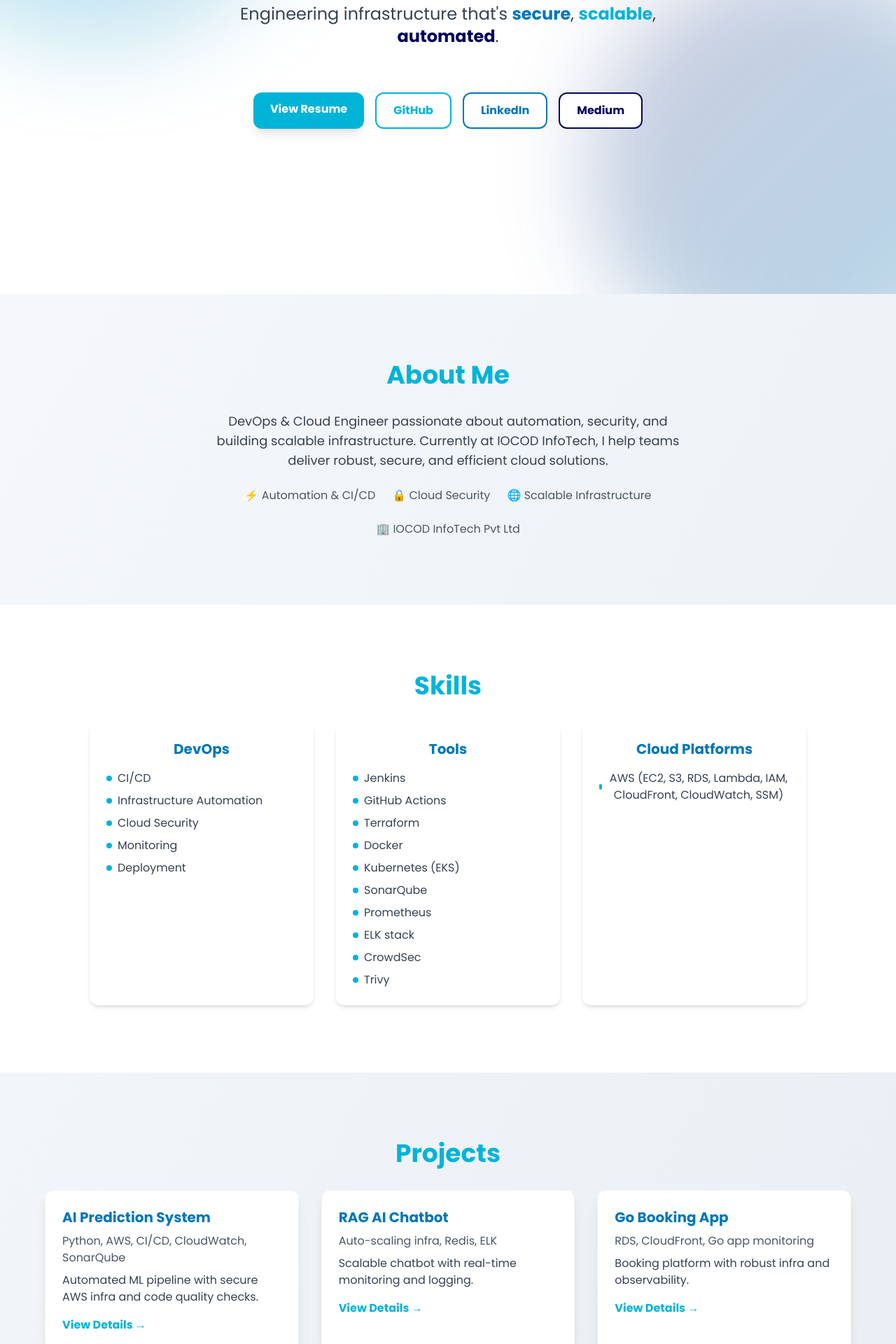
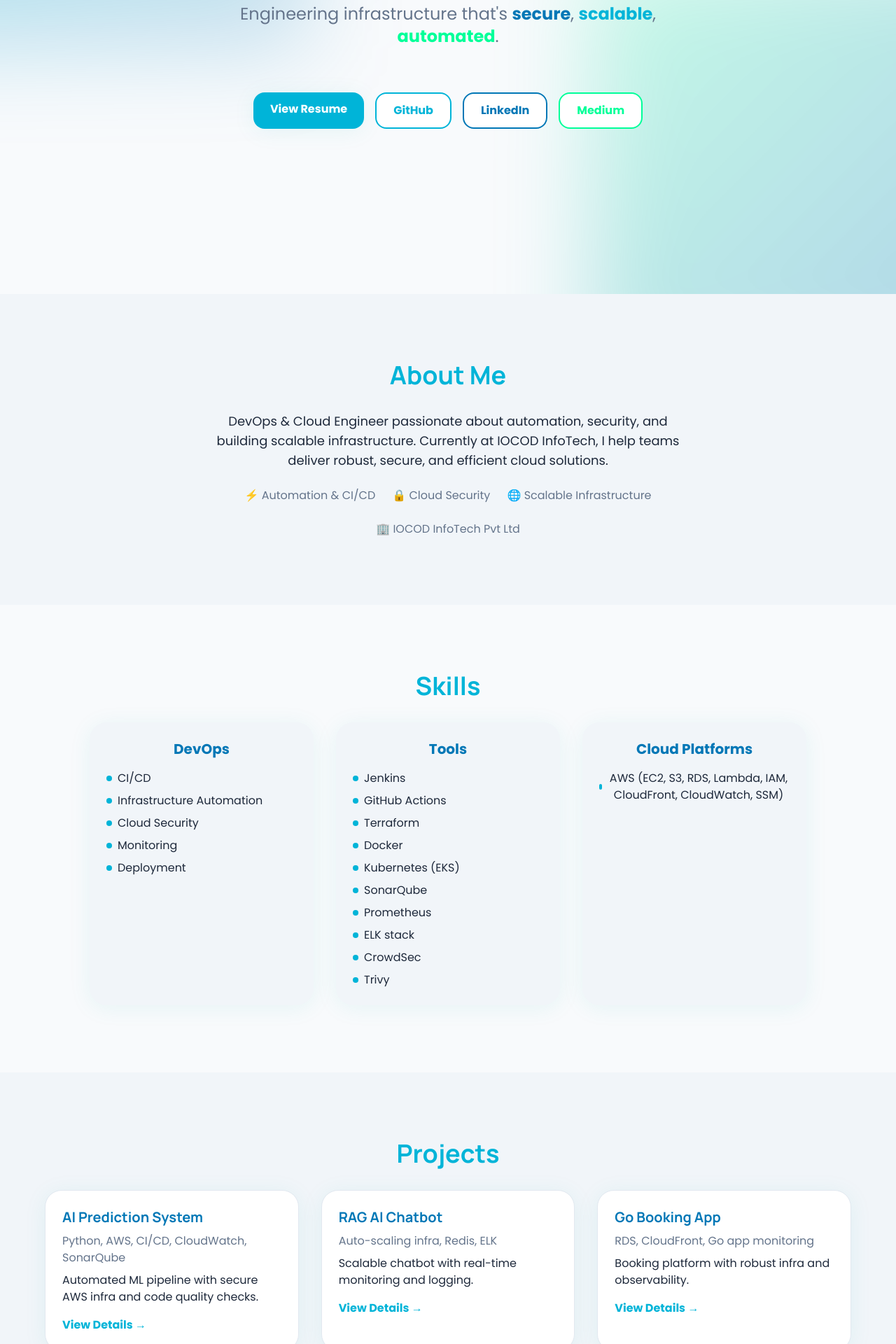
Before and after one commit to dhulkii/test, a Next.js app: page / in a window 1280 px wide. Shown: the part 380-2300 px from the top of the page at 70% size. Built offline with nearby package versions, Linux system fonts and the light colour scheme.

Commit message:
Polish: apply premium color palette, font, and spacing to hero, about, skills, and projects sections

```diff
--- a/src/components/about-section.tsx
+++ b/src/components/about-section.tsx
@@ -36,11 +36,11 @@
       viewport={{ once: true }}
       transition={{ duration: 0.8 }}
     >
-      <h2 className="text-4xl font-bold mb-8 text-accent-teal">About Me</h2>
-      <p className="text-lg text-gray-700 max-w-2xl mx-auto mb-6">
+      <h2 className="font-display text-4xl font-bold mb-8 text-accent-teal">About Me</h2>
+      <p className="text-lg text-text-main max-w-2xl mx-auto mb-6">
         DevOps & Cloud Engineer passionate about automation, security, and building scalable infrastructure. Currently at IOCOD InfoTech, I help teams deliver robust, secure, and efficient cloud solutions.
       </p>
-      <ul className="flex flex-wrap justify-center gap-6 text-base text-gray-600 max-w-3xl mx-auto">
+      <ul className="flex flex-wrap justify-center gap-6 text-base text-text-secondary max-w-3xl mx-auto">
         <li>⚡ Automation & CI/CD</li>
         <li>🔒 Cloud Security</li>
         <li>🌐 Scalable Infrastructure</li>
--- a/src/components/hero-section.tsx
+++ b/src/components/hero-section.tsx
@@ -3,7 +3,7 @@
 
 export function HeroSection() {
   return (
-    <section id="hero" className="relative min-h-screen flex flex-col items-center justify-center bg-white overflow-hidden">
+    <section id="hero" className="relative min-h-screen flex flex-col items-center justify-center bg-background-base overflow-hidden">
       {/* Animated Gradient Background */}
       <motion.div
         className="absolute inset-0 z-0 pointer-events-none"
@@ -12,12 +12,12 @@
         transition={{ duration: 1 }}
       >
         <motion.div
-          className="absolute -top-40 -left-40 w-[600px] h-[600px] bg-gradient-to-br from-accent-teal/30 to-accent-sky/20 rounded-full blur-3xl"
+          className="absolute -top-40 -left-40 w-[600px] h-[600px] bg-gradient-to-br from-accent-teal/30 to-accent-sky/20 rounded-2xl blur-3xl"
           animate={{ y: [0, 40, 0] }}
           transition={{ duration: 8, repeat: Infinity, ease: 'easeInOut' }}
         />
         <motion.div
-          className="absolute -bottom-40 -right-40 w-[600px] h-[600px] bg-gradient-to-br from-accent-navy/20 to-accent-sky/30 rounded-full blur-3xl"
+          className="absolute -bottom-40 -right-40 w-[600px] h-[600px] bg-gradient-to-br from-accent-electric/20 to-accent-sky/30 rounded-2xl blur-3xl"
           animate={{ y: [0, -40, 0] }}
           transition={{ duration: 10, repeat: Infinity, ease: 'easeInOut', delay: 2 }}
         />
@@ -28,7 +28,7 @@
           initial={{ opacity: 0, y: 40 }}
           animate={{ opacity: 1, y: 0 }}
           transition={{ duration: 1, ease: 'easeOut' }}
-          className="font-display text-5xl md:text-7xl font-bold text-gray-900 mb-6 tracking-tight"
+          className="font-display text-5xl md:text-7xl font-bold text-text-main mb-6 tracking-tight"
         >
           Muhammed Dhulkifli K
         </motion.h1>
@@ -44,15 +44,15 @@
           initial={{ opacity: 0, y: 40 }}
           animate={{ opacity: 1, y: 0 }}
           transition={{ duration: 1, delay: 0.4, ease: 'easeOut' }}
-          className="text-lg md:text-2xl text-gray-700 max-w-2xl mx-auto mb-8"
+          className="text-lg md:text-2xl text-text-secondary max-w-2xl mx-auto mb-8"
         >
-          Engineering infrastructure that's <span className="text-accent-sky font-semibold">secure</span>, <span className="text-accent-teal font-semibold">scalable</span>, <span className="text-accent-navy font-semibold">automated</span>.
+          Engineering infrastructure that's <span className="text-accent-sky font-semibold">secure</span>, <span className="text-accent-teal font-semibold">scalable</span>, <span className="text-accent-electric font-semibold">automated</span>.
         </motion.p>
         <div className="flex flex-wrap gap-4 justify-center mt-8">
-          <a href="/resume.pdf" className="px-6 py-3 rounded-xl font-bold text-white bg-accent-teal shadow-lg hover:bg-accent-sky transition-colors duration-200">View Resume</a>
+          <a href="/resume.pdf" className="px-6 py-3 rounded-xl font-bold text-white bg-accent-teal shadow-card hover:bg-accent-sky transition-colors duration-200">View Resume</a>
           <a href="https://github.com/dhulkii" target="_blank" rel="noopener" className="px-6 py-3 rounded-xl font-bold text-accent-teal border-2 border-accent-teal bg-white hover:bg-accent-teal/10 transition-colors duration-200">GitHub</a>
           <a href="https://linkedin.com/in/muhammeddhulkifli" target="_blank" rel="noopener" className="px-6 py-3 rounded-xl font-bold text-accent-sky border-2 border-accent-sky bg-white hover:bg-accent-sky/10 transition-colors duration-200">LinkedIn</a>
-          <a href="https://medium.com/@muhammeddhulkifli" target="_blank" rel="noopener" className="px-6 py-3 rounded-xl font-bold text-accent-navy border-2 border-accent-navy bg-white hover:bg-accent-navy/10 transition-colors duration-200">Medium</a>
+          <a href="https://medium.com/@muhammeddhulkifli" target="_blank" rel="noopener" className="px-6 py-3 rounded-xl font-bold text-accent-electric border-2 border-accent-electric bg-white hover:bg-accent-electric/10 transition-colors duration-200">Medium</a>
         </div>
       </div>
     </section>
--- a/src/components/projects-section.tsx
+++ b/src/components/projects-section.tsx
@@ -36,17 +36,17 @@
       viewport={{ once: true }}
       transition={{ duration: 0.8 }}
     >
-      <h2 className="text-4xl font-bold mb-8 text-accent-teal">Projects</h2>
+      <h2 className="font-display text-4xl font-bold mb-8 text-accent-teal">Projects</h2>
       <div className="max-w-6xl mx-auto grid grid-cols-1 md:grid-cols-2 lg:grid-cols-3 gap-8">
         {projects.map((project) => (
           <motion.div
             key={project.title}
             whileHover={{ scale: 1.04, boxShadow: '0 4px 32px 0 rgba(20,184,166,0.10)' }}
-            className="group bg-white rounded-xl p-6 shadow-lg hover:shadow-2xl transition-all border border-gray-100 text-left cursor-pointer"
+            className="group bg-white rounded-2xl p-6 shadow-card hover:shadow-2xl transition-all border border-border-soft text-left cursor-pointer"
           >
-            <h3 className="text-xl font-bold mb-2 text-accent-sky group-hover:text-accent-teal transition-colors">{project.title}</h3>
-            <p className="text-gray-600 mb-2">{project.stack}</p>
-            <p className="text-gray-700 mb-4">{project.description}</p>
+            <h3 className="text-xl font-bold mb-2 text-accent-sky group-hover:text-accent-teal transition-colors font-display">{project.title}</h3>
+            <p className="text-text-secondary mb-2">{project.stack}</p>
+            <p className="text-text-main mb-4">{project.description}</p>
             <span className="inline-block text-accent-teal font-semibold group-hover:underline">View Details →</span>
           </motion.div>
         ))}
--- a/src/components/skills-section.tsx
+++ b/src/components/skills-section.tsx
@@ -13,20 +13,20 @@
   return (
     <motion.section
       id="skills"
-      className="py-24 bg-white text-center"
+      className="py-24 bg-background-base text-center"
       initial={{ opacity: 0, y: 40 }}
       whileInView={{ opacity: 1, y: 0 }}
       viewport={{ once: true }}
       transition={{ duration: 0.8 }}
     >
-      <h2 className="text-4xl font-bold mb-8 text-accent-teal">Skills</h2>
+      <h2 className="font-display text-4xl font-bold mb-8 text-accent-teal">Skills</h2>
       <div className="max-w-5xl mx-auto grid grid-cols-1 md:grid-cols-3 gap-8">
         {skills.map((group) => (
-          <div key={group.category} className="bg-background-soft rounded-xl p-6 shadow-md">
+          <div key={group.category} className="bg-background-soft rounded-2xl p-6 shadow-card">
             <h3 className="text-xl font-semibold mb-4 text-accent-sky">{group.category}</h3>
             <ul className="space-y-2">
               {group.items.map((item) => (
-                <li key={item} className="text-gray-700 flex items-center gap-2">
+                <li key={item} className="text-text-main flex items-center gap-2">
                   <span className="inline-block w-2 h-2 bg-accent-teal rounded-full" />
                   {item}
                 </li>
--- a/tailwind.config.js
+++ b/tailwind.config.js
@@ -9,13 +9,25 @@
   theme: {
     extend: {
       colors: {
+        'background-base': '#F8FAFC',
+        'background-soft': '#F1F5F9',
+        'text-main': '#1E293B',
+        'text-secondary': '#64748B',
         'accent-teal': '#00B4D8',
         'accent-sky': '#0077B6',
-        'accent-navy': '#03045E',
+        'accent-electric': '#00FF99',
+        'border-soft': '#E2E8F0',
       },
       fontFamily: {
-        sans: ['var(--font-poppins)'],
-        display: ['var(--font-manrope)'],
+        sans: ['Poppins', 'ui-sans-serif', 'system-ui'],
+        display: ['Manrope', 'ui-sans-serif'],
+      },
+      boxShadow: {
+        card: '0 4px 32px 0 rgba(20,184,166,0.08)',
+      },
+      borderRadius: {
+        xl: '1rem',
+        '2xl': '1.5rem',
       },
     },
   },
```
